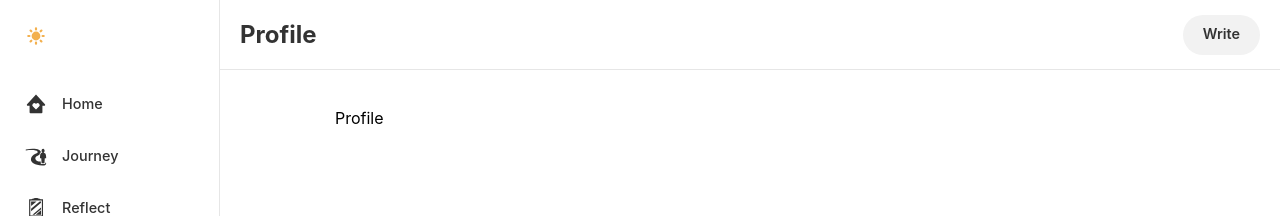
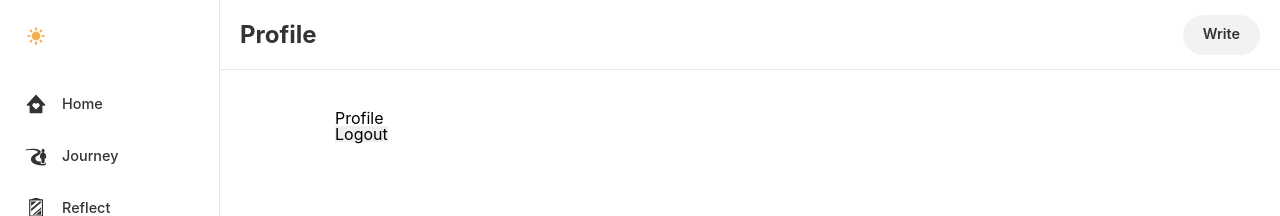
Before and after one commit to EstefanHu/helios, a Next.js app: page /profile in a window 1280 px wide. Shown: the top 216 px of the page. Built offline with nearby package versions, Linux system fonts and the light colour scheme.

Commit message:
Added seeker auth

```diff
--- /dev/null
+++ b/src/app/(app)/profile/Logout.jsx
@@ -0,0 +1,18 @@
+'use client';
+import { useRouter } from 'next/navigation';
+
+export default function Logout() {
+  const router = useRouter();
+
+  const runLogout = async () => {
+    console.log('Running logout');
+    await fetch('/auth', { method: 'DELETE' });
+    router.push('/');
+  };
+
+  return (
+    <button type='button' onClick={runLogout}>
+      Logout
+    </button>
+  );
+}
--- a/src/app/(app)/profile/page.jsx
+++ b/src/app/(app)/profile/page.jsx
@@ -1,7 +1,10 @@
+import Logout from './Logout';
+
 export default function Profile() {
   return (
     <div>
       <h1>Profile</h1>
+      <Logout />
     </div>
   );
 }
--- a/src/app/(landing)/(auth)/auth/route.js
+++ b/src/app/(landing)/(auth)/auth/route.js
@@ -30,8 +30,7 @@ export async function POST(req) {
     if (rows.length === 0) return new NextResponse(INVALID_REQUEST);
     const user = rows[0];
     if (!(await bcrypt.compare(password, user.password))) return new NextResponse(INVALID_REQUEST);
-    // const sessionToken = await setUserSession(redis, user.id);
-    const sessionToken = 'supersecrettoken';
+    const sessionToken = await setUserSession(redis, user.id);
 
     return new NextResponse(CREATED, {
       headers: {
--- a/src/app/(landing)/(auth)/continue/ContinueForm.jsx
+++ b/src/app/(landing)/(auth)/continue/ContinueForm.jsx
@@ -43,7 +43,7 @@ export default function ContinueForm() {
     ).json();
     setIsLoading(false);
 
-    if (code !== 200) return setErrorData({ emailAddress: message, password: message });
+    if (code !== 201) return setErrorData({ emailAddress: message, password: message });
 
     router.push('/home');
   };
```
Also changed, not shown: 1 other file (tests, documents, lock files or other folders).
